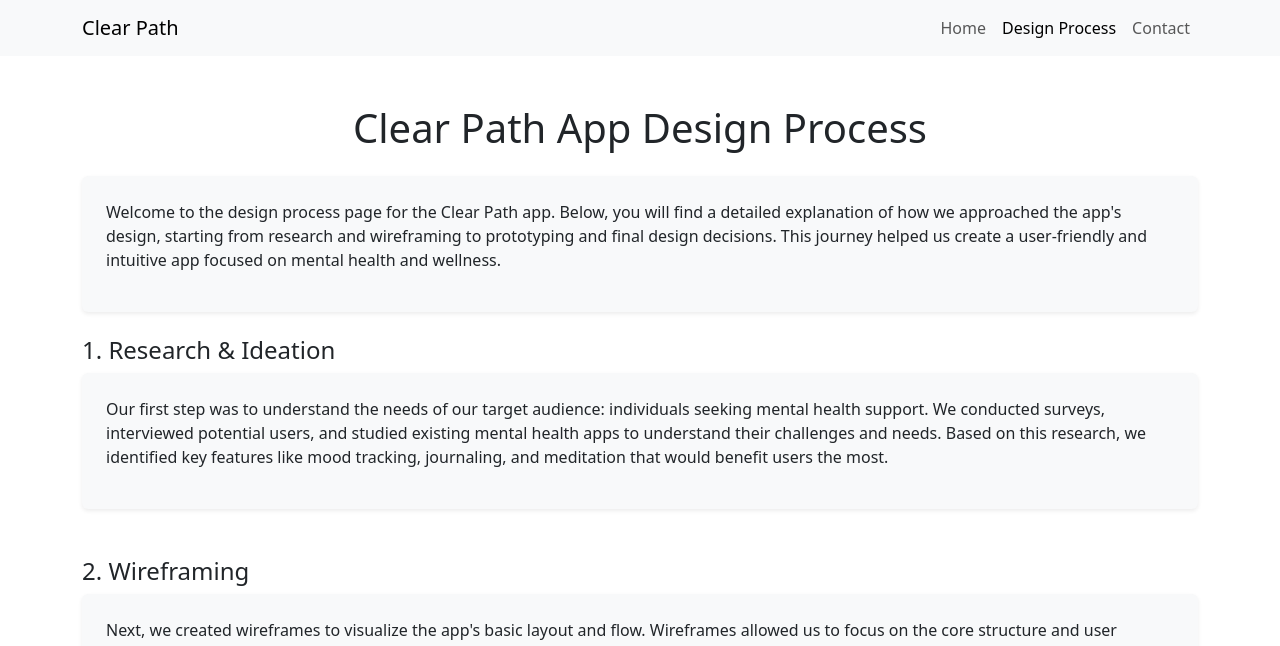
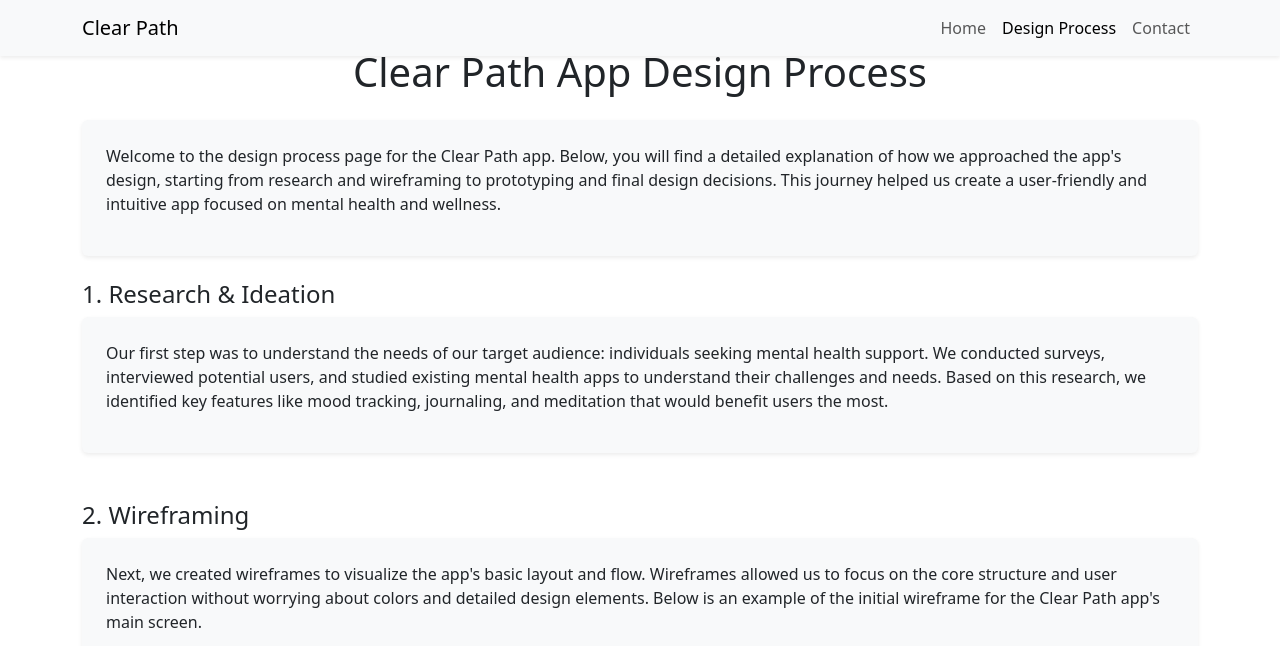
Before and after one commit to Morgueniadt/Web-design-frame-works, a website: page sass/bootstrap/features_and_benefits.html in a window 1280 px wide. Shown: the top 646 px of the page. Drawn offline with nearby package versions, Linux system fonts and the light colour scheme.

Commit message:
re wokred navbar

```diff
--- a/sass/bootstrap/features_and_benefits.html
+++ b/sass/bootstrap/features_and_benefits.html
@@ -9,7 +9,7 @@
 </head>
 <body>
   <!-- Navbar -->
-    <nav class="navbar navbar-expand-lg navbar-light bg-light">
+  <nav class="navbar navbar-expand-lg navbar-light bg-light fixed-top shadow-sm">
     <div class="container">
         <a class="navbar-brand" href="#">Clear Path</a>
         <button class="navbar-toggler" type="button" data-bs-toggle="collapse" data-bs-target="#navbarNav" aria-controls="navbarNav" aria-expanded="false" aria-label="Toggle navigation">
```
Lines whose indentation alone changed are shown as unchanged.
